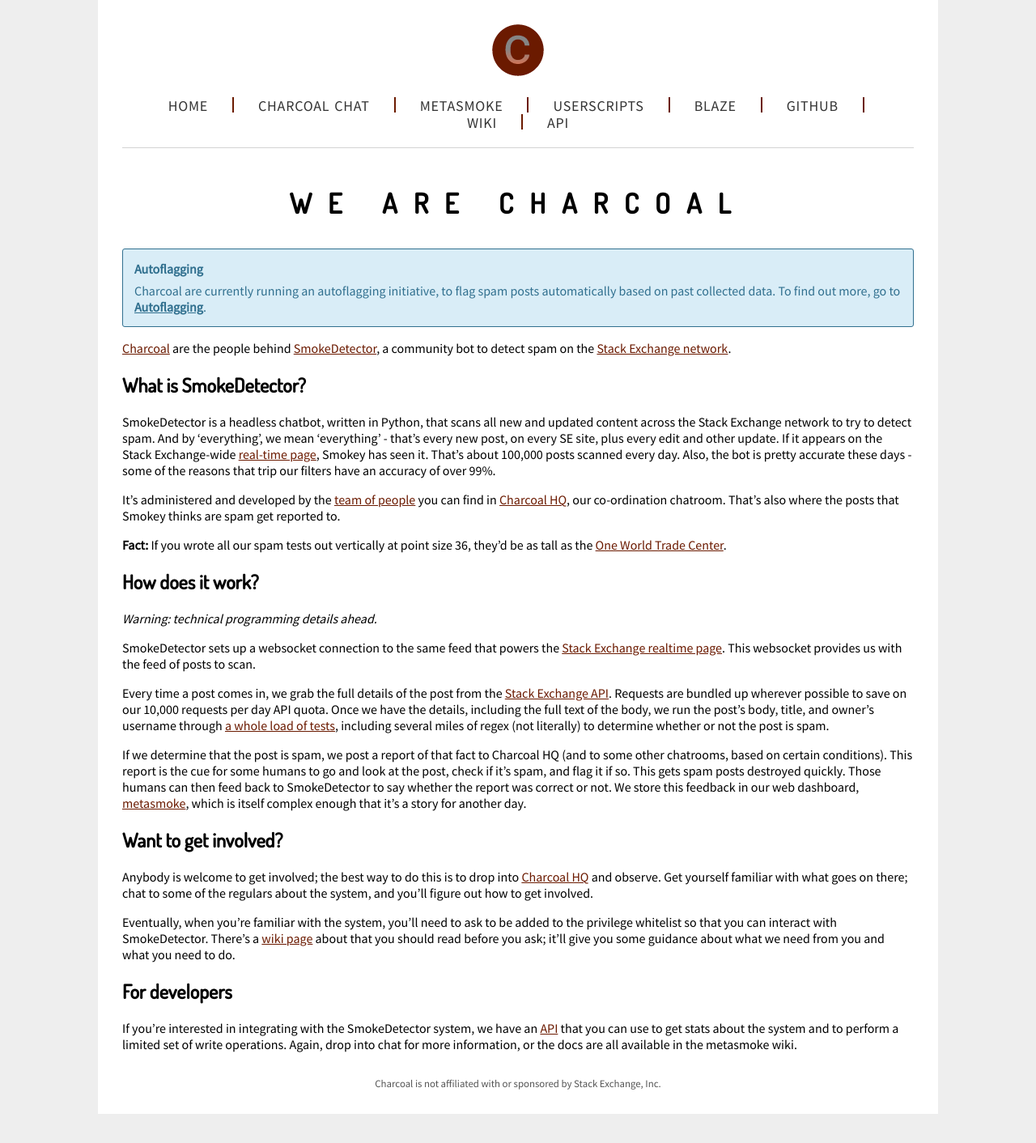
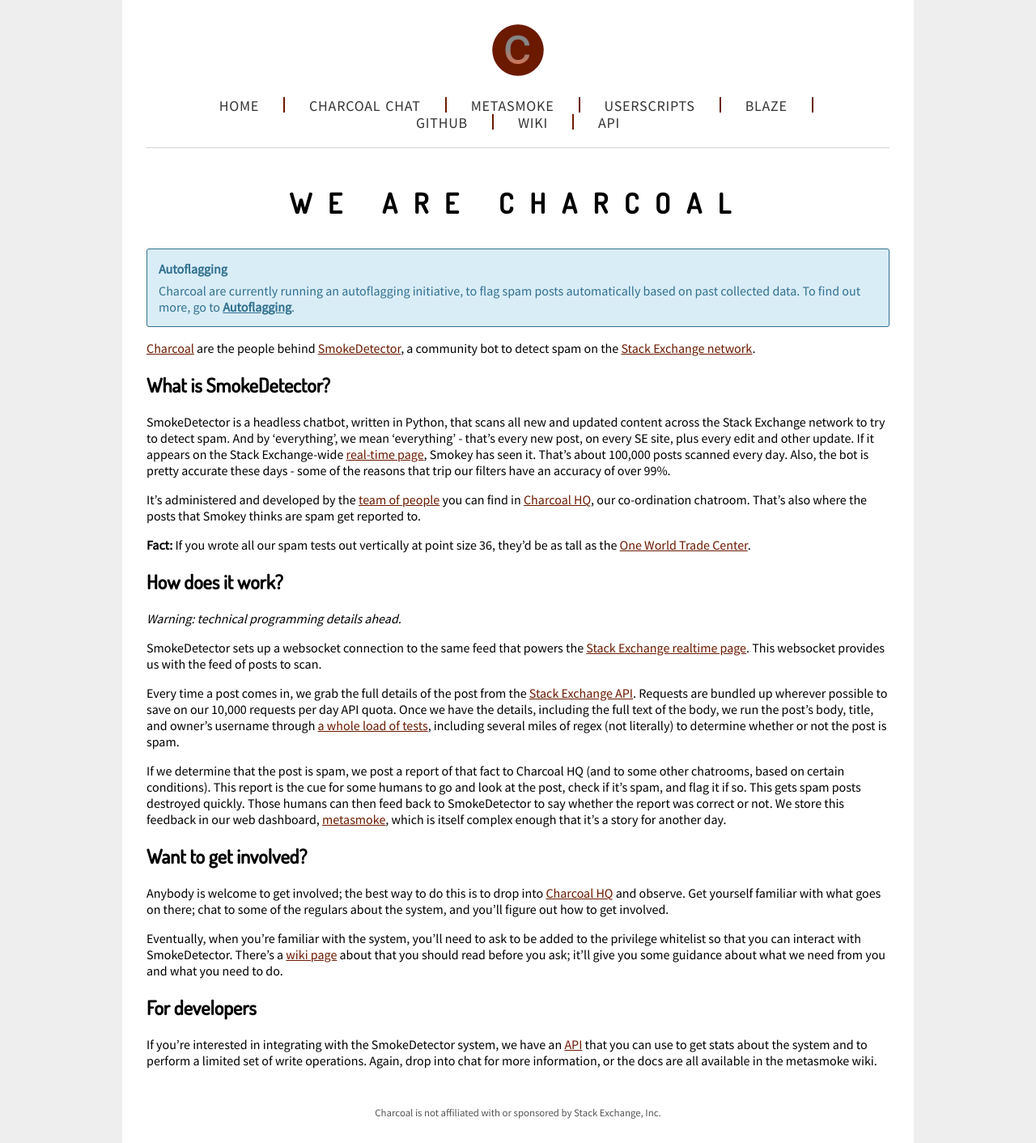
Before and after one commit to Charcoal-SE/charcoal-se.github.io, a Jekyll site: the page built from index.md, in a window 1280 px wide. Shown: the whole page at 81% size. Built offline with Jekyll 4.4.1, drawn with Linux system fonts in a browser that asks for light colours; our own code applies the rules of GitHub Pages for plain Markdown files; comment, search, counter and statistics services are not loaded; before the commit the page ends 1376 px from its top, so only the background shows below that.

Commit message:
Sticky footer

```diff
--- a/assets/application.css
+++ b/assets/application.css
@@ -87,6 +87,10 @@
   padding: 30px;
   margin-left: auto;
   margin-right: auto;
+  display: flex;
+  flex-direction: column;
+  min-height: 100vh;
+  box-sizing: border-box;
 }
 
 .header {
```
